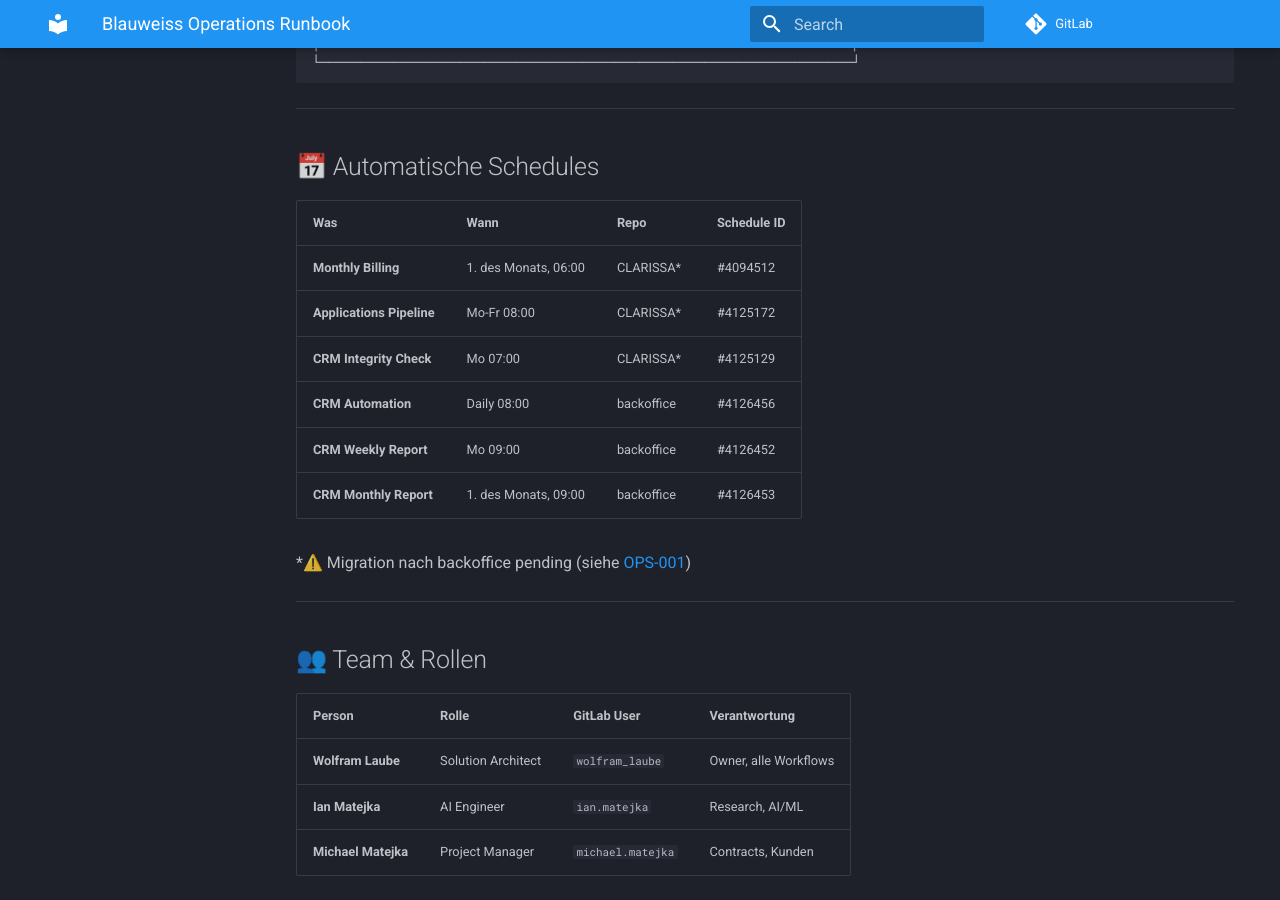
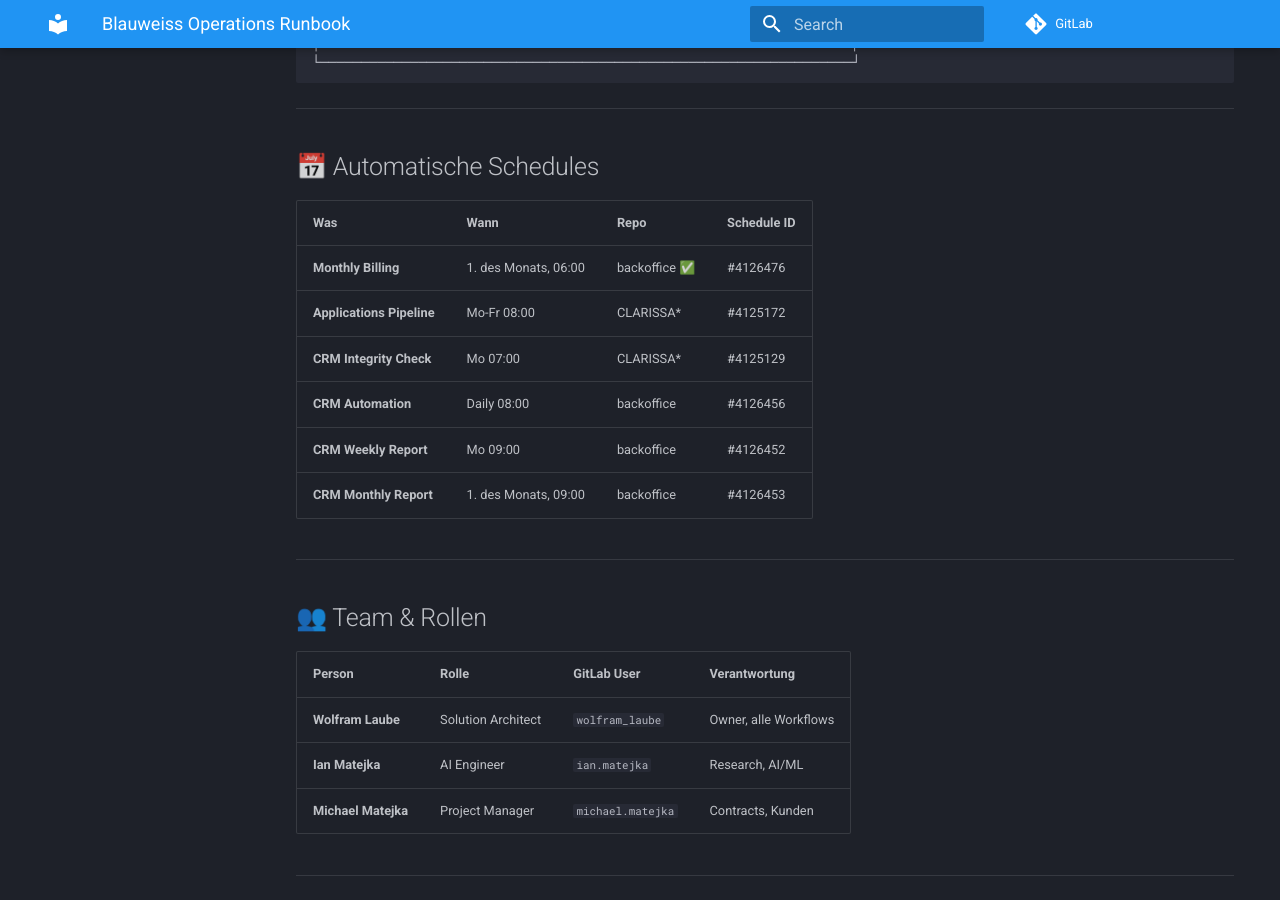
Before and after one commit to wolfram-laube/backoffice, an MkDocs documentation site: the page built from docs/runbook/index.md, in a window 1280 px wide and 900 px high, scrolled down 1267 px. Built offline with MkDocs 1.6.1 and Material for MkDocs 9.7.7, drawn with Linux system fonts in a browser that asks for light colours; comment, search, counter and statistics services are not loaded.

Commit message:
docs(runbook): update index - billing now in backoffice

```diff
--- a/docs/runbook/index.md
+++ b/docs/runbook/index.md
@@ -56,14 +56,13 @@
 
 | Was | Wann | Repo | Schedule ID |
 |-----|------|------|-------------|
-| **Monthly Billing** | 1. des Monats, 06:00 | CLARISSA* | #4094512 |
+| **Monthly Billing** | 1. des Monats, 06:00 | backoffice ✅ | #4126476 |
 | **Applications Pipeline** | Mo-Fr 08:00 | CLARISSA* | #4125172 |
 | **CRM Integrity Check** | Mo 07:00 | CLARISSA* | #4125129 |
 | **CRM Automation** | Daily 08:00 | backoffice | #4126456 |
 | **CRM Weekly Report** | Mo 09:00 | backoffice | #4126452 |
 | **CRM Monthly Report** | 1. des Monats, 09:00 | backoffice | #4126453 |
 
-*⚠️ Migration nach backoffice pending (siehe [OPS-001](../adr/operations/OPS-001-billing-migration.md))
 
 ---
 
```
